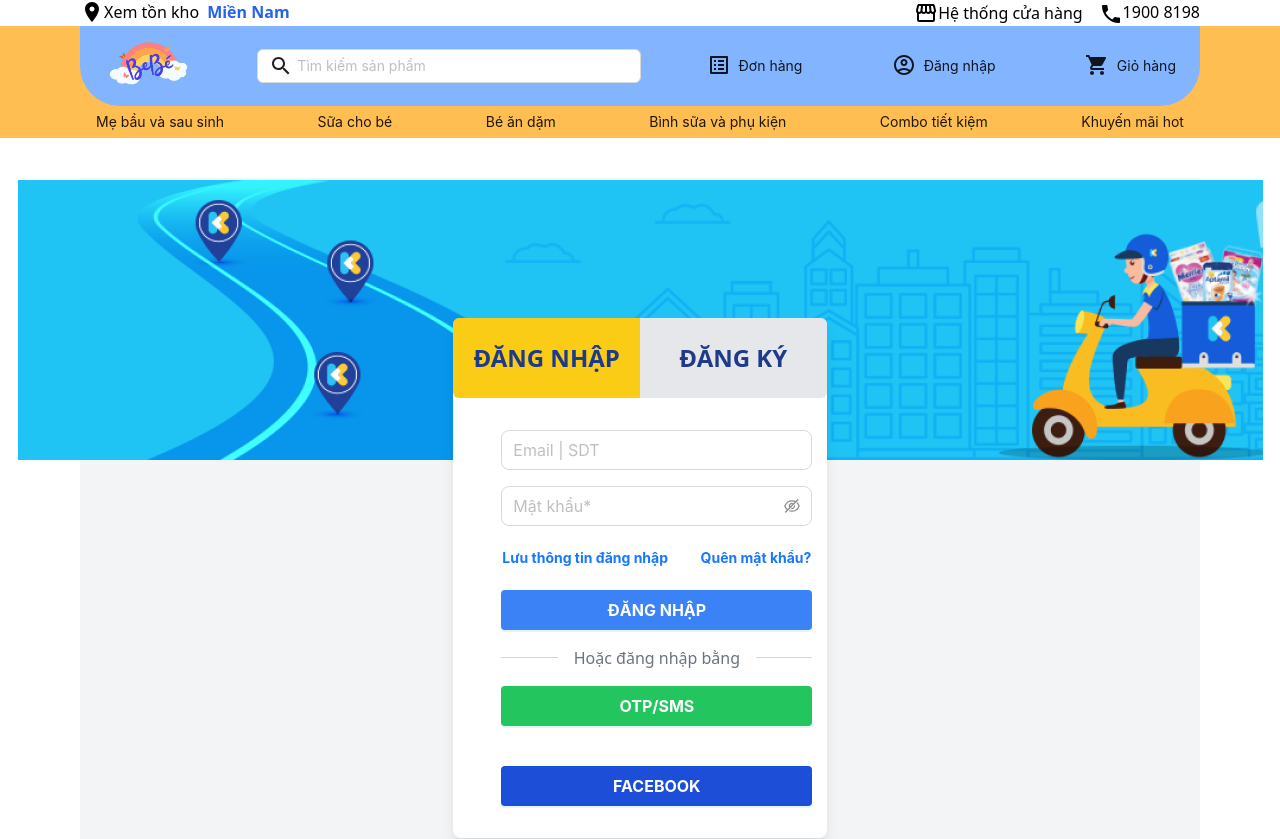
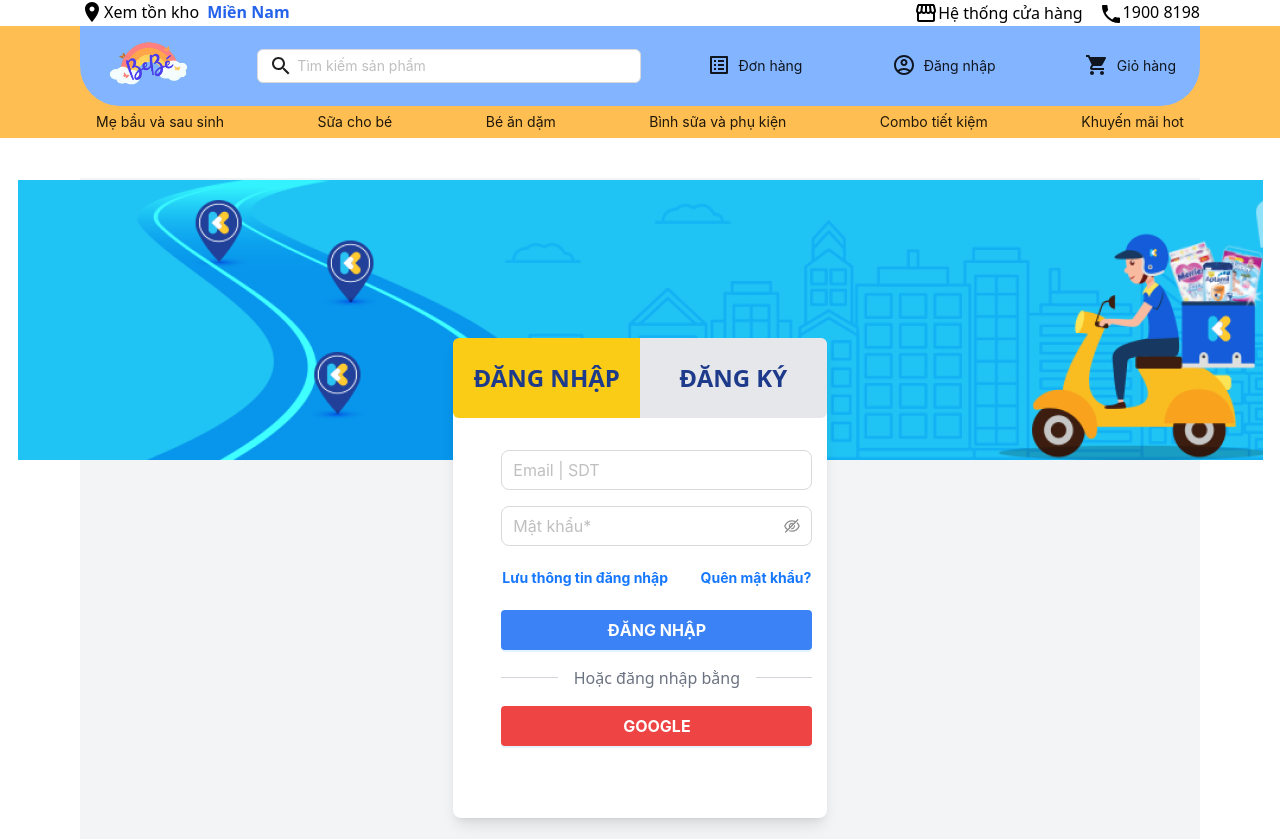
Before and after one commit to Quang-Thang/SWD392-NJ1704-SUM2024-MilkForMothersAndBabiesStore-FE, a React (Vite) app: page /login in a window 1280 px wide. Shown: the top 839 px of the page. Built offline with nearby package versions, Linux system fonts and the light colour scheme.

Commit message:
Update login-page

```diff
--- a/src/components/Login.jsx
+++ b/src/components/Login.jsx
@@ -57,17 +57,10 @@ export default function Login() {
             </div>
             <Button
               type="primary"
-              className="w-full bg-green-500  text-white font-bold py-2 rounded mb-10"
+              className="w-full bg-red-500 hover:bg-red-700 text-white font-bold py-2 rounded mb-10"
               size="large"
             >
-              OTP/SMS
-            </Button>
-            <Button
-              type="primary"
-              className="w-full bg-blue-700 text-white font-bold py-2 rounded"
-              size="large"
-            >
-              FACEBOOK
+              GOOGLE
             </Button>
           </div>
         </div>
```
